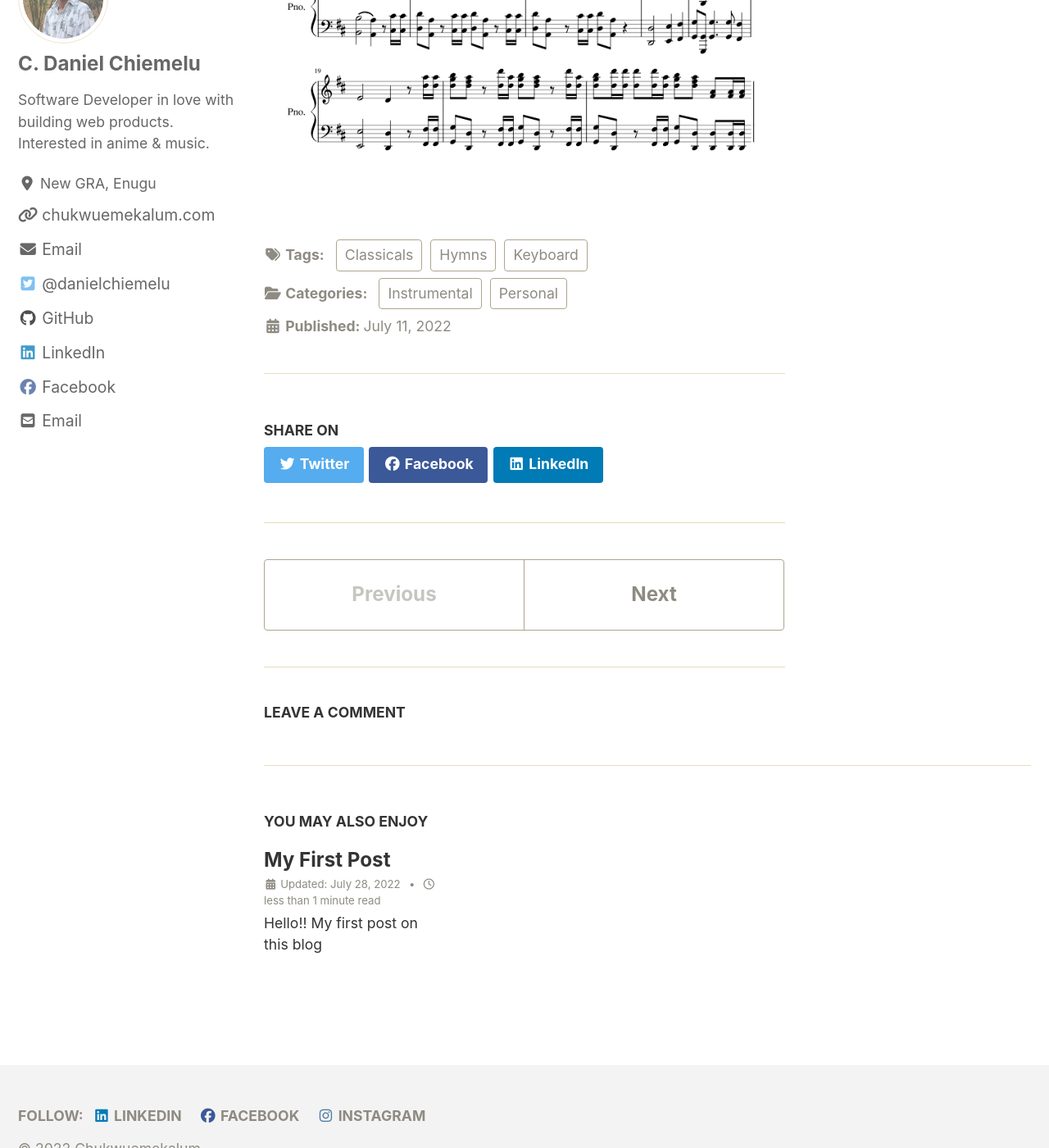
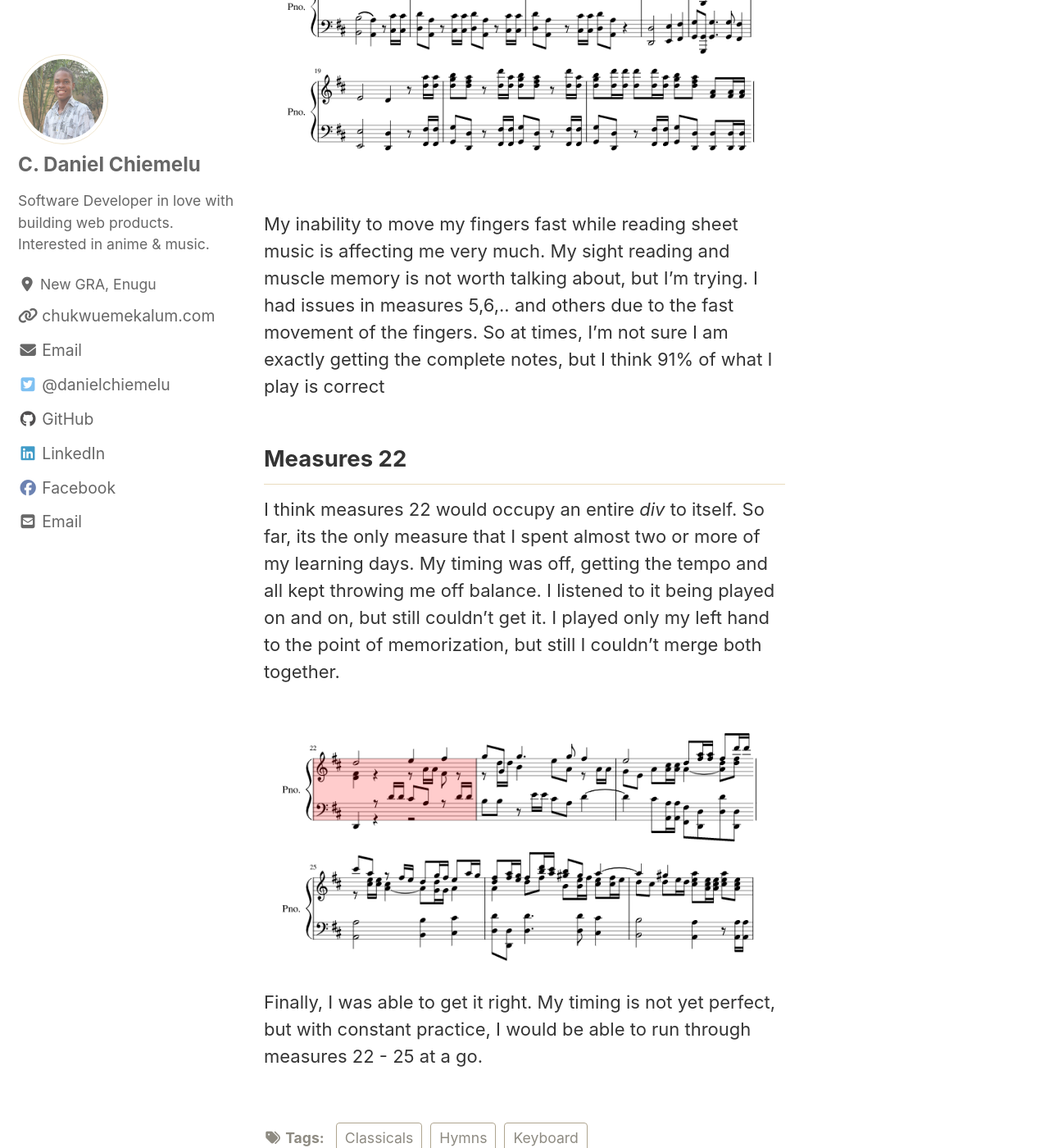
Before and after one commit to Chukwuemekalum/chukwuemekalum.github.io, a Jekyll site: the page built from _posts/2022-07-11-learning-handel-messiah.md, in a window 1280 px wide and 1400 px high, scrolled down 2254 px. Shown: the whole window at 82% size. Built offline with Jekyll 4.4.1, drawn with Linux system fonts in a browser that asks for light colours; cached includes are drawn as plain includes; nearby versions of some CDN libraries; comment, search, counter and statistics services are not loaded; some of the changed text lies outside the part shown.

Commit message:
Handel Messiah Update

```diff
--- a/_posts/2022-07-11-learning-handel-messiah.md
+++ b/_posts/2022-07-11-learning-handel-messiah.md
@@ -28,7 +28,7 @@ My view of Handels Messiah when growing was a very ambugious piece like that mea
 I am not a pro now, but well... I'll still try my best. Its just less than 5 months before Christmas,
 lets see if I can learn it before then.
 
-## Introduction
+## Introduction - Measures 1 - 21
 
 In as much as I know this piece is what I would love to learn, I am not that pressurized to learn in a haste.
 I am just taking my time to practice when I can. At times once a week, or twice, or more.
@@ -39,3 +39,20 @@ to learn page 1. If one is to do mental maths, we should hope in 10 weeks I shou
 curve :)
 
 ![Page 1 Handel Messiah](/assets/images/blog/page1-handel-messiah.png)
+
+My inability to move my fingers fast while reading sheet music is affecting me very much. My sight reading and muscle memory
+is not worth talking about, but I'm trying. I had issues in measures 5,6,.. and others due to the fast movement of the fingers.
+So at times, I'm not sure I am exactly getting the complete notes, but I think 91% of what I play is correct
+
+## Measures 22
+
+I think measures 22 would occupy an entire *div* to itself. So far, its the only measure that I spent
+almost two or more of my learning days.
+My timing was off, getting the tempo and all kept throwing me off balance. I listened to it being played on
+and on, but still couldn't get it.
+I played only my left hand to the point of memorization, but still I couldn't merge both together.
+
+![Measures 22 to 26 Handel Messiah](/assets/images/blog/measures-22-to-26.png)
+
+Finally, I was able to get it right. My timing is not yet perfect, but with constant practice, I would be able to run
+through measures 22 - 25 at a go.
```
Also changed, not shown: other parts of _posts/2022-07-11-learning-handel-messiah.md (+1 -1 lines), assets/images/blog/measures-22-to-26.png (added).
